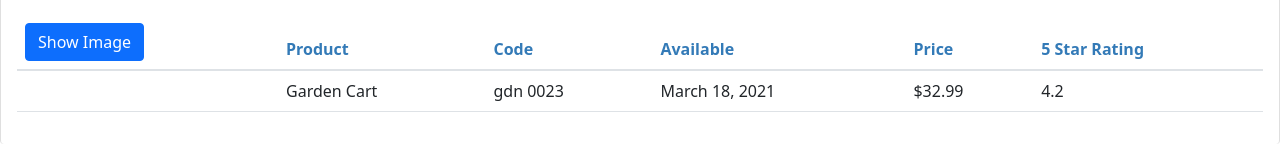
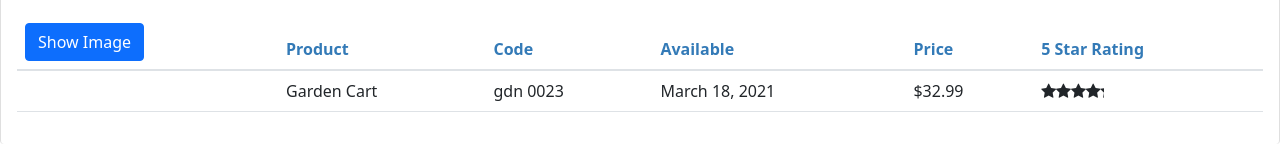
Before and after one commit to Piental/Angular-getting-started, an Angular app: page /welcome in a window 1280 px wide. Shown: the part 181-342 px from the top of the page. Built offline with nearby package versions, Linux system fonts and the light colour scheme.

Commit message:
Chapter 8 done.

```diff
--- a/src/app/app.module.ts
+++ b/src/app/app.module.ts
@@ -5,12 +5,14 @@
 import { ProductListComponent } from './products/product-list.component';
 import { FormsModule } from '@angular/forms';
 import { ConvertToSpacesPipe } from './shared/convert-to-spaces.pipe';
+import { StarComponent } from './shared/star.component';
 
 @NgModule({
   declarations: [
     AppComponent,
     ProductListComponent,
-    ConvertToSpacesPipe
+    ConvertToSpacesPipe,
+    StarComponent
   ],
   imports: [
     BrowserModule,
--- a/src/app/products/product-list.component.html
+++ b/src/app/products/product-list.component.html
@@ -47,7 +47,9 @@
             <td>{{ product.productCode | lowercase | convertToSpaces:'-' }}</td>
             <td>{{ product.releaseDate }}</td>
             <td>{{ product.price | currency:'USD':'symbol':'1.2-2'}}</td>
-            <td>{{ product.starRating }}</td>
+            <td><pm-star [rating] = 'product.starRating'
+                      (ratingClicked)="onRatingClicked($event)">
+                    </pm-star></td>
           </tr>
         </tbody>
       </table>
--- a/src/app/products/product-list.component.ts
+++ b/src/app/products/product-list.component.ts
@@ -90,4 +90,7 @@
   ngOnInit(): void {
     this.listFilter = 'cart'
   }
+  onRatingClicked(message: string): void {
+    this.pageTitle = 'Product List: ' + message;
+  }
 }
--- a/src/app/shared/star.component.html
+++ b/src/app/shared/star.component.html
@@ -1,6 +1,7 @@
 <div class="crop"
      [style.width.px]="cropWidth"
-     [title]="rating">
+     [title]="rating"
+     (click)="onClick()">
   <div style="width: 75px">
     <span class="fa fa-star"></span>
     <span class="fa fa-star"></span>
--- /dev/null
+++ b/src/app/shared/star.component.ts
@@ -0,0 +1,22 @@
+import { Component, EventEmitter, Input, Output } from "@angular/core";
+
+@Component({
+  selector: 'pm-star',
+  templateUrl: './star.component.html',
+  styleUrls: ['./star.component.css']
+})
+
+export class StarComponent {
+  @Input() rating: number = 0;
+  cropWidth: number = 75;
+  @Output() ratingClicked: EventEmitter<string> =
+    new EventEmitter<string>();
+
+  ngOnChanges(): void {
+    this.cropWidth = this.rating * 75 / 5;
+  }
+
+  onClick(): void {
+    this.ratingClicked.emit('The rating ' + this.rating + ' was clicked!');
+  }
+ }
```
